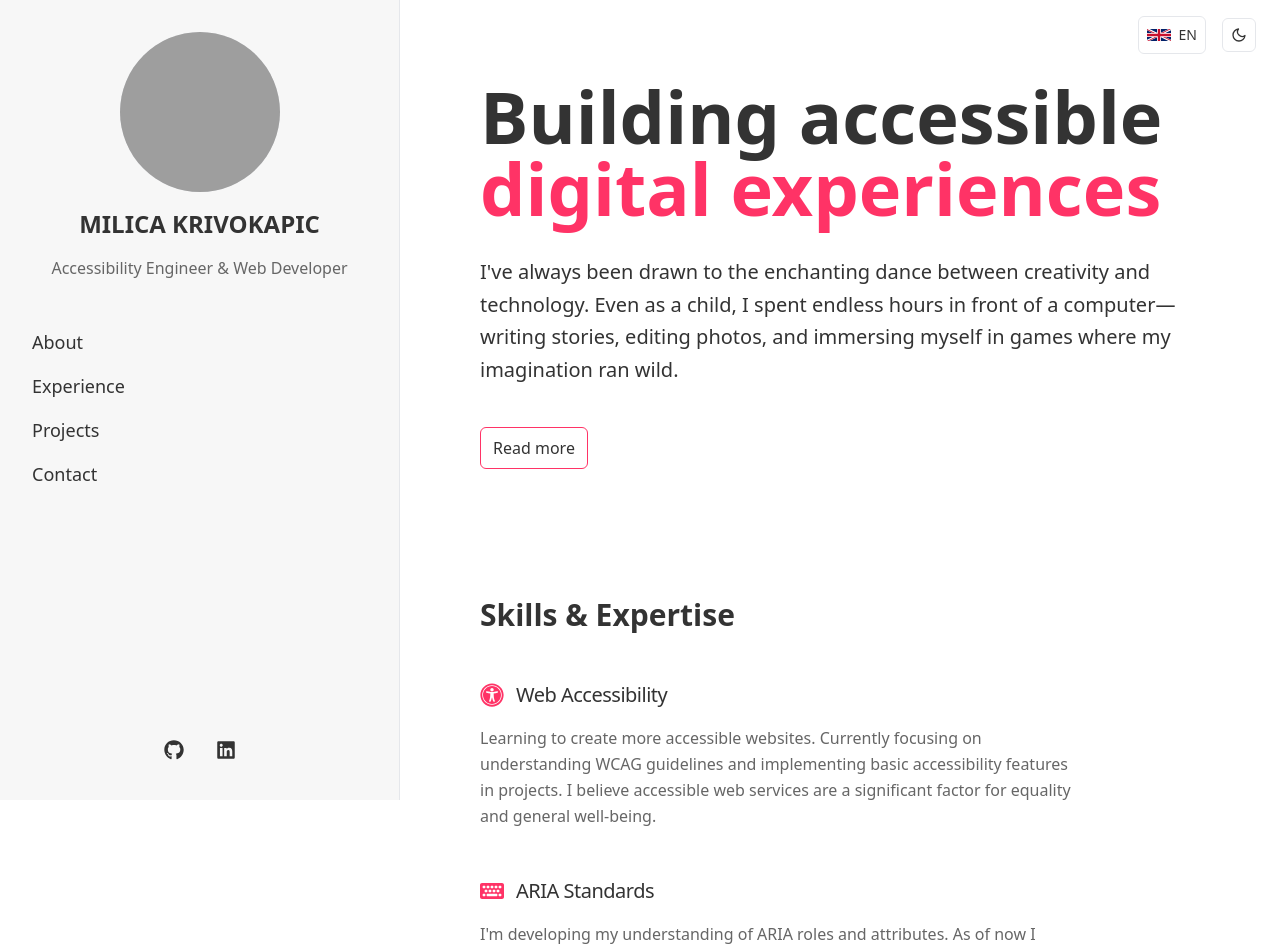
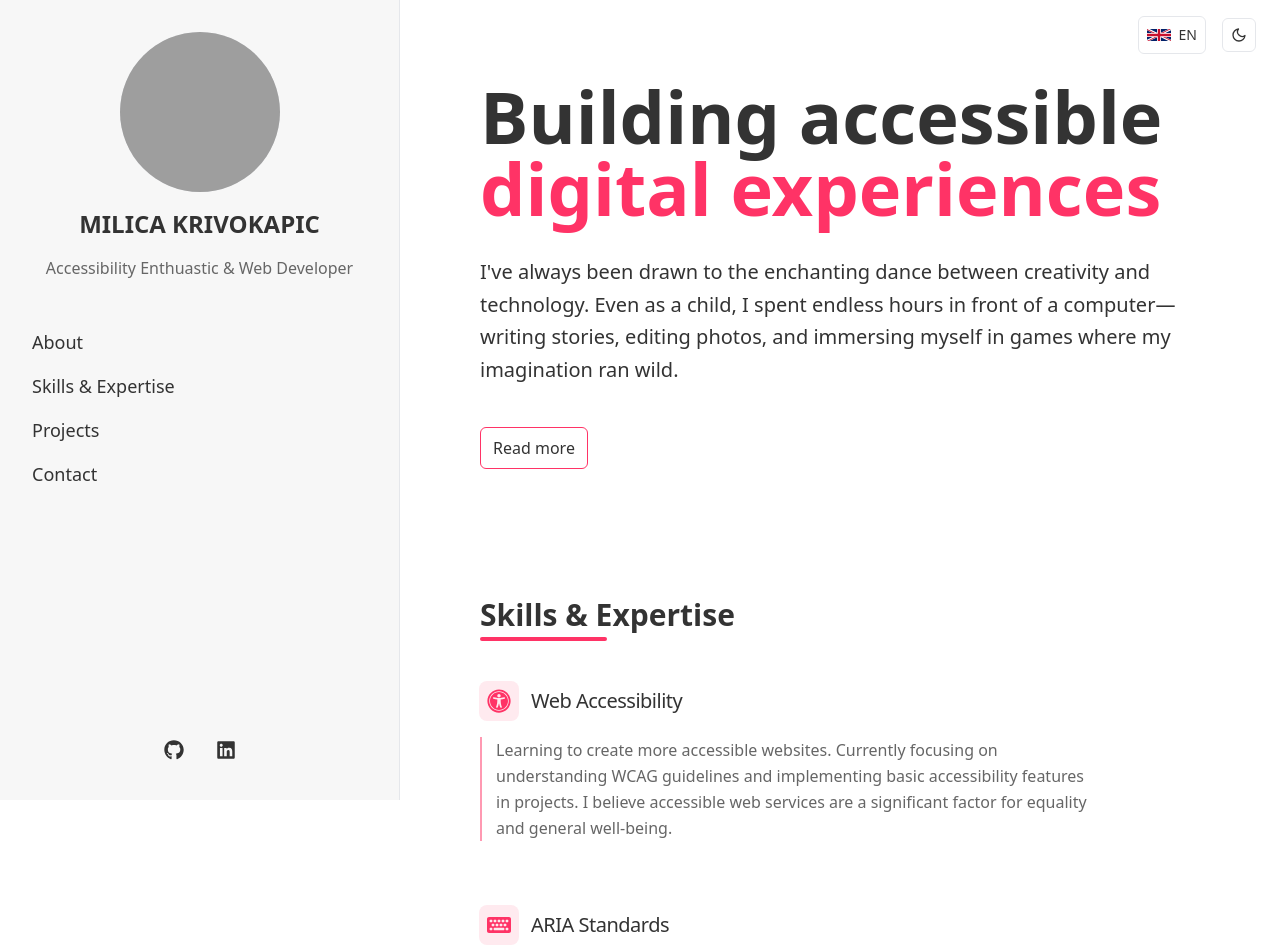
Before and after one commit to MilicaKrivokapic/portfolio2026, a Next.js app: page / in a window 1280 px wide. Shown: the top 952 px of the page. Built offline with nearby package versions, Linux system fonts and the light colour scheme; grey boxes are pictures that could not be loaded.

Commit message:
UI fixes
Ui fixes, added  framer animations etc

```diff
--- a/app/components/skills.tsx
+++ b/app/components/skills.tsx
@@ -3,6 +3,7 @@ import React from 'react';
 import { skillsData } from '../config/mockData';
 import { FaUniversalAccess, FaKeyboard, FaHeadphones, FaPalette, FaPencilRuler, FaCode } from 'react-icons/fa';
 import { useLanguage } from '../context/language-context';
+import { motion } from 'framer-motion';
 
 const iconMap = {
   FaUniversalAccess,
@@ -18,20 +19,37 @@ export default function Skills() {
 
   return (
     <div className="space-y-12">
-      <h2 className="text-3xl font-bold">{t('skills.title')}</h2>
-      <div className="grid grid-cols-1 gap-12">
-        {skillsData.map((skill) => {
+      <h2 className="text-3xl font-bold relative inline-block">
+        {t('skills.title')}
+        <div className="absolute -bottom-2 left-0 w-1/2 h-1 bg-accent-light dark:bg-accent-dark rounded-full" />
+      </h2>
+      <div className="grid grid-cols-1 gap-16">
+        {skillsData.map((skill, index) => {
           const Icon = iconMap[skill.icon as keyof typeof iconMap];
           return (
-            <div key={skill.name[language]} className="space-y-4">
-              <div className="flex items-center gap-3">
-                {Icon && <Icon className="w-6 h-6 text-accent-light dark:text-accent-dark" />}
+            <motion.div
+              initial={{ opacity: 0, y: 20 }}
+              whileInView={{ opacity: 1, y: 0 }}
+              viewport={{ once: true }}
+              transition={{ duration: 0.5, delay: index * 0.1 }}
+              key={skill.name[language]}
+              className="space-y-4"
+            >
+              <div className="flex items-center gap-3 [margin-left:-1px]">
+                {Icon && (
+                  <div className="p-2 rounded-lg bg-accent-light/10 dark:bg-accent-dark/10">
+                    <Icon className="w-6 h-6 text-accent-light dark:text-accent-dark" />
+                  </div>
+                )}
                 <h3 className="text-xl font-semibold">{skill.name[language]}</h3>
               </div>
-              <p className="text-muted-light dark:text-muted-dark leading-relaxed max-w-prose">
-                {skill.description[language]}
-              </p>
-            </div>
+              <div className="relative pl-4">
+                <div className="absolute left-0 top-0 bottom-0 w-0.5 border-l-2 border-accent-light/50 dark:border-accent-dark/50" />
+                <p className="text-muted-light dark:text-muted-dark leading-relaxed max-w-prose">
+                  {skill.description[language]}
+                </p>
+              </div>
+            </motion.div>
           );
         })}
       </div>
--- a/app/i18n/translations.ts
+++ b/app/i18n/translations.ts
@@ -30,9 +30,9 @@ export const translations = {
       title: 'Skills & Expertise',
     },
     sidebar: {
-      role: 'Accessibility Engineer & Web Developer',
+      role: 'Accessibility Enthuastic & Web Developer',
       about: 'About',
-      experience: 'Experience',
+      experience: 'Skills & Expertise',
       projects: 'Projects',
       contact: 'Contact'
     },
@@ -73,7 +73,7 @@ export const translations = {
     sidebar: {
       role: 'Saavutettavuusasintoilija & web-kehittäjä',
       about: 'Minusta',
-      experience: 'Kokemus',
+      experience: 'Taidot & osaaminen',
       projects: 'Projektit',
       contact: 'Yhteystiedot'
     },
--- a/package.json
+++ b/package.json
@@ -14,6 +14,7 @@
     "@vercel/analytics": "1.1.1",
     "@vercel/speed-insights": "1.0.2",
     "feed": "4.2.2",
+    "framer-motion": "^12.4.10",
     "geist": "1.2.0",
     "katex": "^0.16.20",
     "next": "14.0.4",
@@ -31,9 +32,9 @@
     "typescript": "5.3.3"
   },
   "devDependencies": {
+    "@tailwindcss/typography": "0.5.10",
     "@types/react": "18.2.0",
     "@types/react-dom": "18.2.0",
-    "@tailwindcss/typography": "0.5.10",
     "autoprefixer": "10.4.16",
     "postcss": "8.4.32",
     "tailwindcss": "3.4.0"
```
Also changed, not shown: 1 other file (tests, documents, lock files or other folders).
